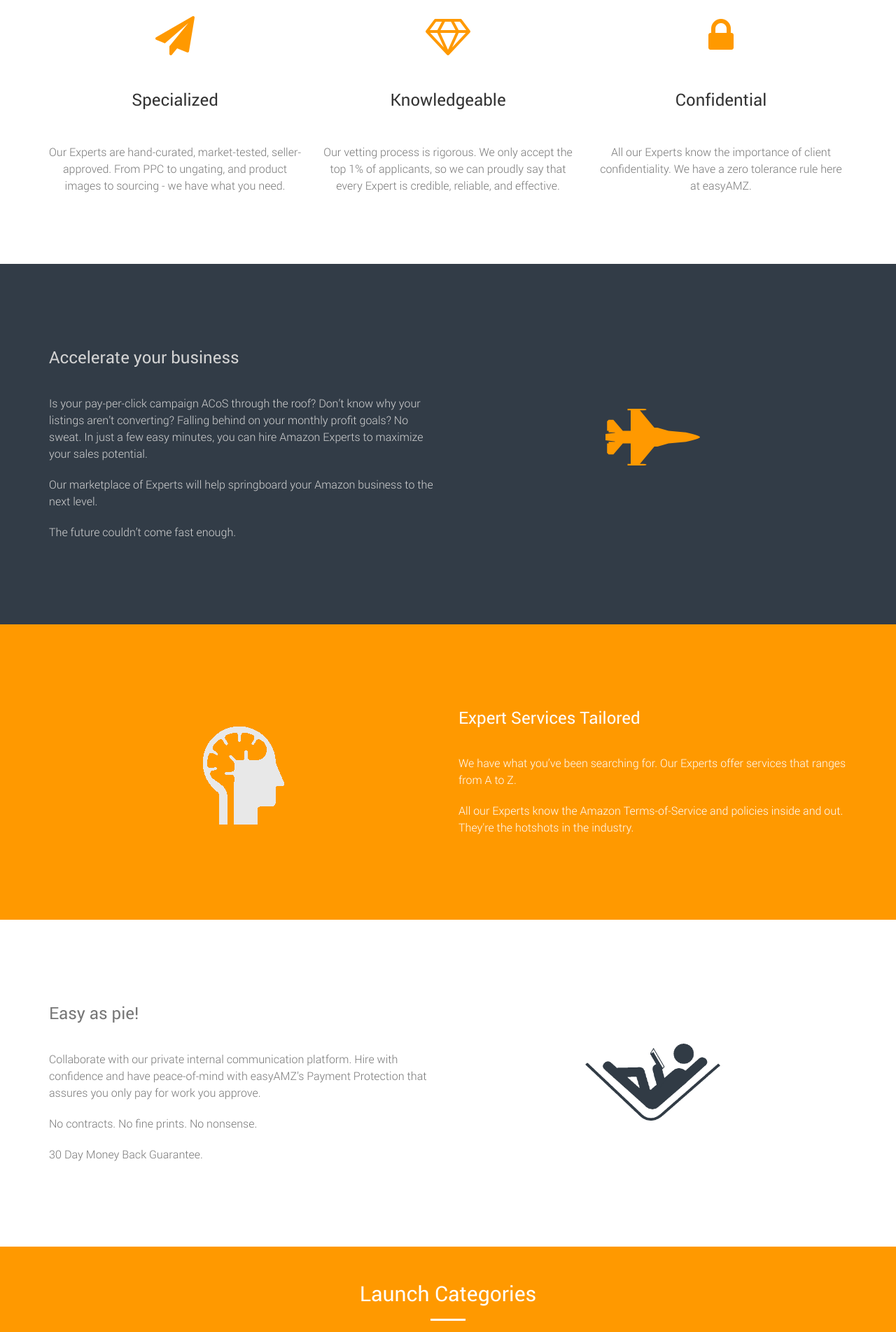
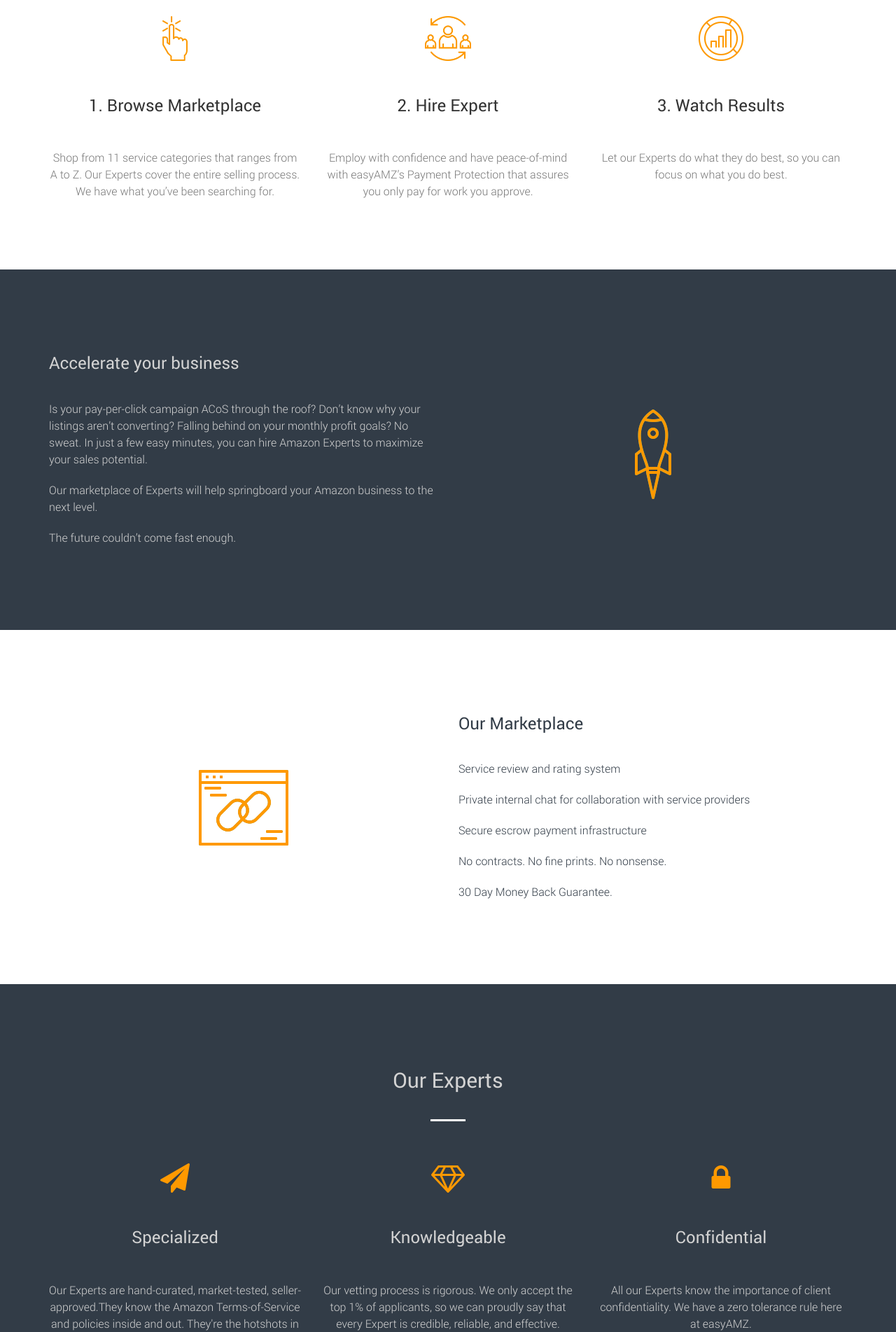
Before and after one commit to btong21/easyAMZ, a website: page index.html in a window 1280 px wide. Shown: the part 897-2800 px from the top of the page at 70% size. Drawn offline with nearby package versions, Linux system fonts and the light colour scheme.

Commit message:
aug29
added new section 123, icons

```diff
--- a/css/creative.css
+++ b/css/creative.css
@@ -18,6 +18,7 @@
 }
 hr.light {
   border-color: white;
+  margin-bottom: 40px;
 }
 a {
   -webkit-transition: all 0.35s;
--- a/css/easyamz.css
+++ b/css/easyamz.css
@@ -108,24 +108,6 @@
 	color: lightgrey;
 }
 
-.brain {
-	position: relative;
-	padding-top: 40px;
-}
-
-.cart {
-	width: 200px;
-	position: relative;
-  top: 10%;
-  transform: translateY(20%);
-}
-
-.relax {
-	height: 110px;
-		position: relative;
-  /*top: 10%;*/
-  transform: translateY(70%);
-}
 
 .hireexpert {
 	background: #FF9900;
@@ -141,7 +123,7 @@
 }
 
 .sitbacktext {
-	color: #777;
+	color: #323C47;
 }
 
 .fontregular {
@@ -161,11 +143,6 @@
 	/*font-size: 2.5em;*/
 }
 
-.fa-lock {
-	font-size: 4em;
-	padding: 0px;
-}
-
 .fa-fighter-jet {
 	font-size: 9em;
 	padding-top: 80px;
@@ -174,3 +151,12 @@
 .whitelogo {
 	height: 3em;
 }
+
+.bigicon {
+	margin-top: 100px;
+	margin-bottom: 60px;
+}
+
+.headicons {
+	height: 64px;
+}
--- a/index.html
+++ b/index.html
@@ -108,7 +108,7 @@
 
                 <h1 id="homeHeading">Premium Service Marketplace for Amazon Sellers</h1>
 
-                <p class="fontthin">Get more done and focus on your business when you outsource to an Expert.<br>Be the first to know when we're lauching.</p>
+                <p class="fontthin">Get more done and focus on your business when you outsource to an Expert.<br><br>Be the first to know when we're lauching.</p>
                 <!-- <hr> -->
                <!--  <a href="#about" class="btn btn-primary btn-xl page-scroll">Find Out More</a> -->
 <!-- Begin MailChimp Signup Form -->
@@ -168,24 +168,25 @@
             <div class="row">
                 <div class="col-lg-4 col-md-6 text-center">
                         <div class="service-box">
-                        <i class="fa fa-4x fa-paper-plane text-primary sr-icons"></i>
-                        <h3 class="fontregular values">Specialized</h3>
-                        <p class="text-muted fontlight">Our Experts are hand-curated, market-tested, seller-approved<!-- , Amazon services -->. From PPC to ungating, and product images to sourcing - we have what you need.</p>
+                       <!--  <i class="fa fa-4x fa-paper-plane text-primary sr-icons"></i> -->
+                        <img src="img/browse1.png" class="headicons">
+                        <h3 class="fontregular values">1. Browse Marketplace</h3>
+                        <p class="text-muted fontlight">Shop from 11 service categories that ranges from A to Z. Our Experts cover the entire selling process. We have what you’ve been searching for.</p>
                     </div>
 
                 </div>
                 <div class="col-lg-4 col-md-6 text-center">
                     <div class="service-box">
-                        <i class="fa fa-4x fa-diamond text-primary sr-icons"></i>
-                        <h3 class="fontregular values">Knowledgeable</h3>
-                        <p class="text-muted fontlight">Our vetting process is rigorous. We only accept the top 1% of applicants, so we can proudly say that every Expert is credible, reliable, and effective.</p>
+                        <img src="img/hire1.png" class="headicons">
+                        <h3 class="fontregular values">2. Hire Expert</h3>
+                        <p class="text-muted fontlight">Employ with confidence and have peace-of-mind with easyAMZ’s Payment Protection that assures you only pay for work you approve.</p>
                     </div>
                 </div>
                 <div class="col-lg-4 col-md-6 text-center">
                     <div class="service-box">
-                        <i class="fa fa-4x fa-lock text-primary sr-icons"></i>
-                        <h3 class="fontregular values">Confidential</h3>
-                        <p class="text-muted fontlight">All our Experts know the importance of client confidentiality. We have a zero tolerance rule here at easyAMZ.</p>
+                        <img src="img/results1.png" class="headicons">
+                        <h3 class="fontregular values">3. Watch Results</h3>
+                        <p class="text-muted fontlight">Let our Experts do what they do best, so you can focus on what you do best.</p>
                     </div>
                 </div>
                <!--  <div class="col-lg-3 col-md-6 text-center">
@@ -213,12 +214,12 @@
             </div>
             <div class="col-lg-6 text-center">
                 <!-- <img src="img/cart.png" class="cart"> -->
-                <i class="fa fa-fighter-jet text-primary"></i>
+                <img src="img/rocket.png" class="bigicon">
             </div>
             </div>
         </div>
     </section>
-
+<!--
     <section class="hireexpert">
         <div class="container">
             <div class="row">
@@ -226,30 +227,72 @@
                 <img src="img/brain.png" class="brain">
             </div>
             <div class="col-lg-6 hiretext">
-                <h3 class="fontregular sectionheader">Expert Services Tailored</h3>
-                <p class="fontlight">We have what you’ve been searching for. Our Experts offer services that ranges from A to Z.</p>
+                <h3 class="fontregular sectionheader">Our Platform</h3>
+                <p class="fontlight"></p>
+                <p class="fontlight"></p>
+                <p class="fontlight"></p>
+            </div>
+            </div>
+        </div>
+    </section> -->
 
-                <p class="fontlight">All our Experts know the Amazon Terms-of-Service and policies inside and out. They're the hotshots in the industry. </p>
+        <section class="sitback">
+        <div class="container">
+            <div class="row">
+            <div class="col-lg-6 text-center">
+                <img src="img/ourmarket.png" class="bigicon">
             </div>
+            <div class="col-lg-6">
+                <h3 class="fontregular sectionheader sitbacktext">Our Marketplace</h3>
+                <p class="sitbacktext fontlight">Service review and rating system</p>
+                <p class="sitbacktext fontlight">Private internal chat for collaboration with service providers</p>
+                <p class="sitbacktext fontlight">Secure escrow payment infrastructure</p>
+                <p class="sitbacktext fontlight">No contracts. No fine prints. No nonsense.</p>
+                <p class="sitbacktext fontlight">30 Day Money Back Guarantee.</p>
+            </div>
+
             </div>
         </div>
     </section>
 
-        <section class="sitback">
+    <section id="services" class="browsemarket">
         <div class="container">
             <div class="row">
-            <div class="col-lg-6">
-                <h3 class="fontregular sectionheader sitbacktext">Easy as pie!</h3>
 
-                <p class="sitbacktext fontlight">Collaborate with our private internal communication platform. Hire with confidence and have peace-of-mind with easyAMZ’s Payment Protection that assures you only pay for work you approve.</p>
+            <h2 class="fontregular sectionheader text-center" style="color:lightgrey;">Our Experts</h2>
+            <hr class="light">
 
-                <p class="sitbacktext fontlight">No contracts. No fine prints. No nonsense.</p>
-                <p class="sitbacktext fontlight">30 Day Money Back Guarantee.</p>
-            </div>
-            <div class="col-lg-6 text-center">
-                <img src="img/relax.png" class="relax">
-            </div>
-            </div>
+                <div class="col-lg-4 col-md-6 text-center">
+                        <div class="service-box">
+                        <i class="fa fa-3x fa-paper-plane text-primary sr-icons"></i>
+                        <h3 class="fontregular values browsetext">Specialized</h3>
+                        <p class="text-muted fontlight browsetext">Our Experts are hand-curated, market-tested, seller-approved.They know the Amazon Terms-of-Service and policies inside and out. They're the hotshots in the industry.</p>
+                    </div>
+
+                </div>
+                <div class="col-lg-4 col-md-6 text-center">
+                    <div class="service-box">
+                        <i class="fa fa-3x fa-diamond text-primary sr-icons"></i>
+                        <h3 class="fontregular values browsetext">Knowledgeable</h3>
+                        <p class="text-muted fontlight browsetext">Our vetting process is rigorous. We only accept the top 1% of applicants, so we can proudly say that every Expert is credible, reliable, and effective.</p>
+                    </div>
+                </div>
+
+                <div class="col-lg-4 col-md-6 text-center">
+                    <div class="service-box">
+                        <i class="fa fa-3x fa-lock text-primary sr-icons""></i>
+                        <h3 class="fontregular values browsetext">Confidential</h3>
+                        <p class="text-muted fontlight browsetext">All our Experts know the importance of client confidentiality. We have a zero tolerance rule here at easyAMZ.</p>
+                    </div>
+                </div>
+               <!--  <div class="col-lg-3 col-md-6 text-center">
+                    <div class="service-box">
+                        <i class="fa fa-4x fa-heart text-primary sr-icons"></i>
+                        <h3>Made with Love</h3>
+                        <p class="text-muted">You have to make your websites with love these days!</p>
+                    </div>
+                </div>
+            </div> -->
         </div>
     </section>
 
@@ -257,7 +300,8 @@
         <div class="container">
             <div class="row">
                 <div class="col-lg-8 col-lg-offset-2 text-center">
-                    <h2 class="section-heading fontregular" id="categories">Launch Categories</h2>
+                   <!--  <h2 class="section-heading fontregular" id="categories">Launch Categories</h2> -->
+                   <h2 class="fontregular sectionheader sitbacktext" style="color:white;">Categories</h2>
                     <hr class="light">
                 </div>
             </div>
```
Also changed, not shown: img/brain.png (deleted), img/browse1.png (added), img/cart.png (deleted), img/hire1.png (added), img/ourmarket.png (added), img/relax.png (deleted), img/results1.png (added), img/rocket.png (added), img/transorange.png.
